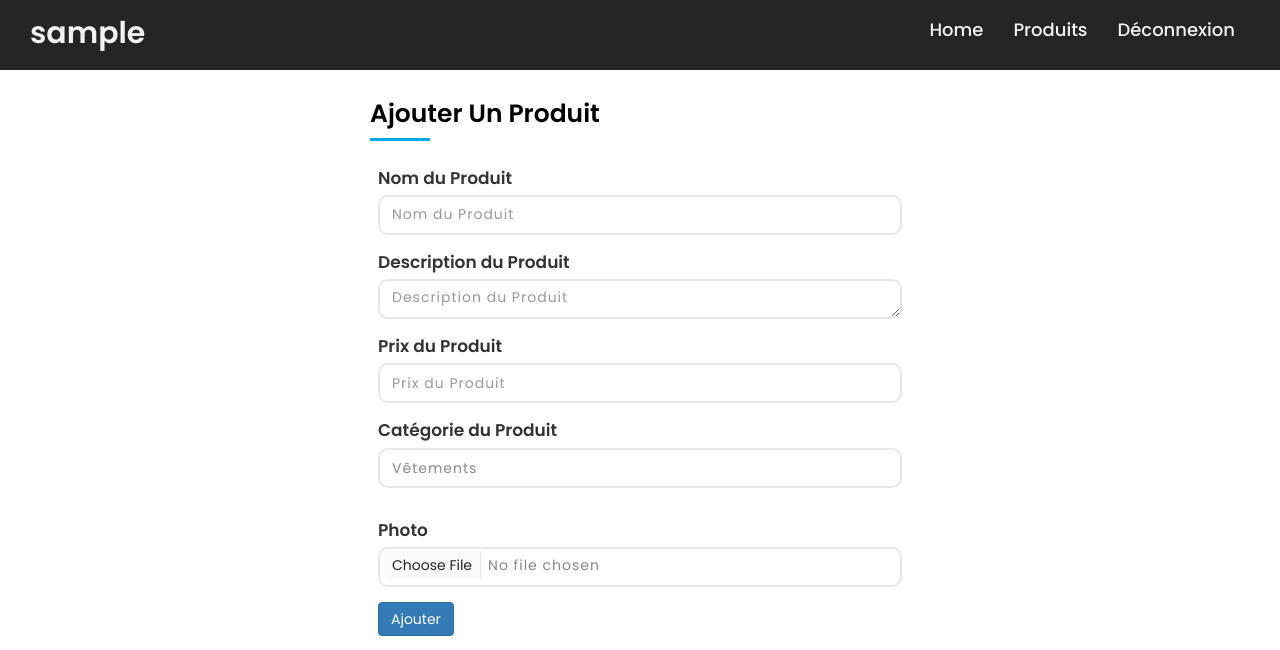
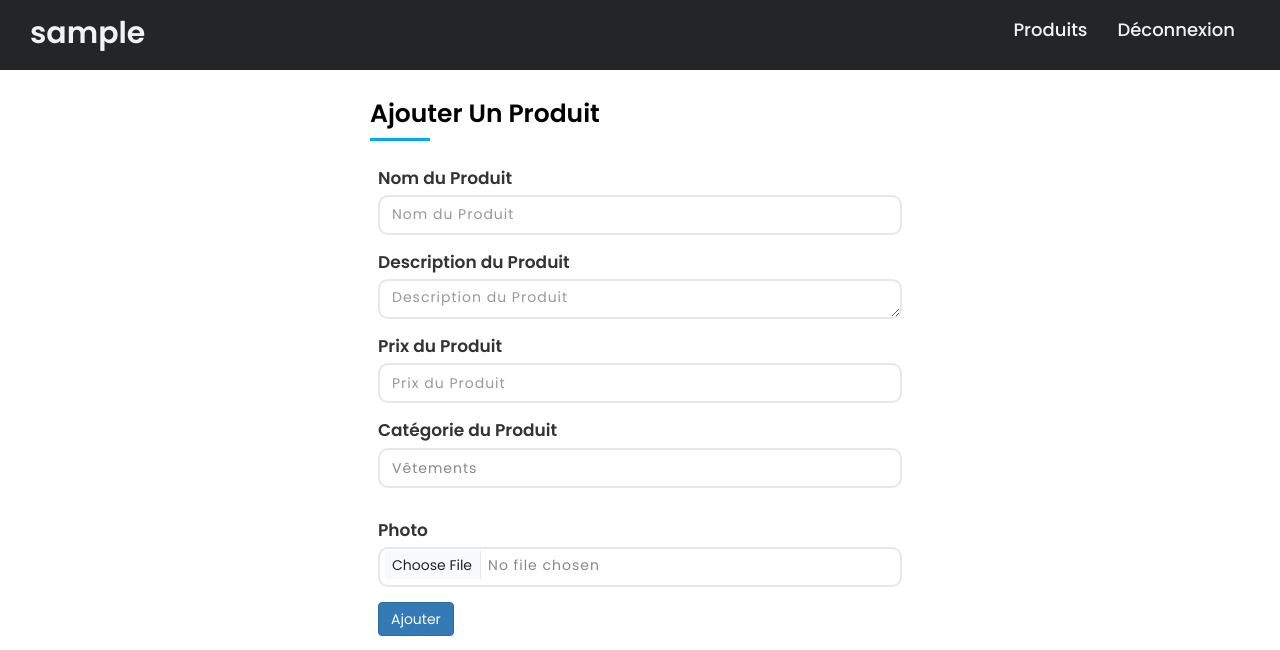
Before and after one commit to hassen9721/Projet-PHP, a PHP site: page /AddProduct.php in a window 1280 px wide. Shown: the top 650 px of the page. Run offline with PHP 8.4, Linux system fonts and the light colour scheme; the visitor is signed in with stand-in values (Sample User, id 1); some libraries are stand-ins or nearby versions.

Commit message:
headeradmin

```diff
--- a/headerAdmin.php
+++ b/headerAdmin.php
@@ -23,7 +23,6 @@
             <ul class="nav-links">
 
                 <label for="close-btn" class="btn close-btn"><i class="fas fa-times"></i></label>
-                <li><a href="homeAdmin.php">Home</a></li>
                 <li><a href="list_product.php">Produits</a></li>
 
                 <li><a href="deconnexion.php">Déconnexion</a></li>
```
Also changed, not shown: homeAdmin.php (deleted).
